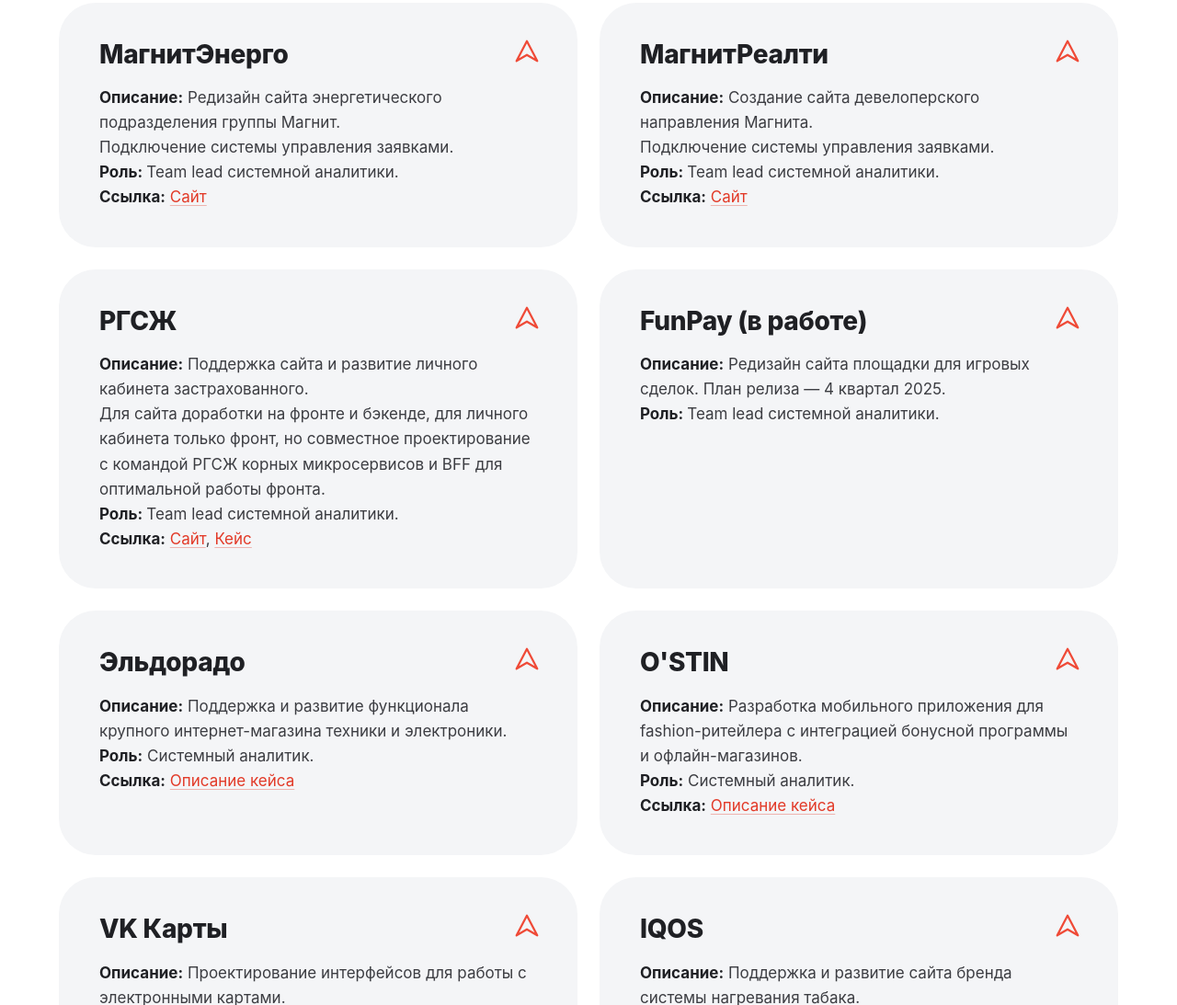
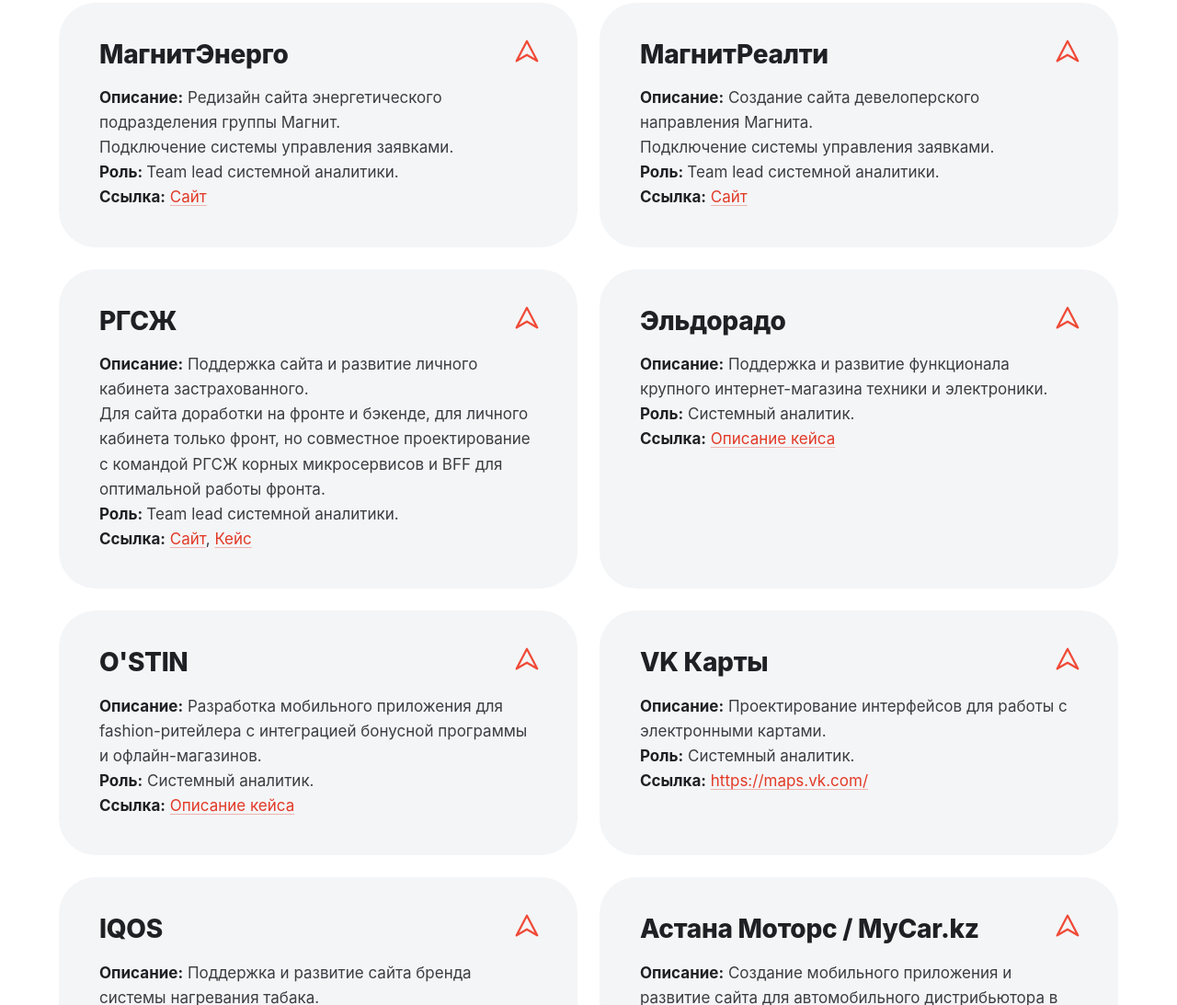
Before and after one commit to DmitriiTes/DmitriiTes.github.io, a plain HTML site: page index.html in a window 1280 px wide. Shown: the part 2629-3722 px from the top of the page at 92% size. Drawn offline with Linux system fonts and the light colour scheme.

Commit message:
Убрана карточка FunPay
Co-Authored-By: Claude Opus 5.5 <noreply@anthropic.com>

```diff
--- a/index.html
+++ b/index.html
@@ -88,10 +88,6 @@
     <h3>РГСЖ</h3>
     <p><b>Описание:</b> Поддержка сайта и развитие личного кабинета застрахованного.<br>Для сайта доработки на фронте и бэкенде, для личного кабинета только фронт, но совместное проектирование с командой РГСЖ корных микросервисов и BFF для оптимальной работы фронта.<br><b>Роль: </b>Team lead cистемной аналитики.<br><b>Ссылка:</b> <a href="https://rgsl.ru/" target="_blank" rel="noopener noreferrer">Сайт</a>, <a href="https://www.agima.ru/projects/rgs/" target="_blank" rel="noopener noreferrer">Кейс</a></p>
   </section>
-  <section class="project" id="funpay-v-rabote">
-    <h3>FunPay (в работе)</h3>
-    <p><b>Описание:</b> Редизайн сайта площадки для игровых сделок. План релиза — 4 квартал 2025.<br><b>Роль: </b>Team lead cистемной аналитики.</p>
-  </section>
   <section class="project" id="eldorado">
     <h3>Эльдорадо</h3>
     <p><b>Описание:</b> Поддержка и развитие функционала крупного интернет-магазина техники и электроники.<br><b>Роль:</b> Системный аналитик.<br><b>Ссылка:</b> <a href="https://www.agima.ru/projects/eldorado/" target="_blank" rel="noopener noreferrer">Описание кейса</a></p>
```
